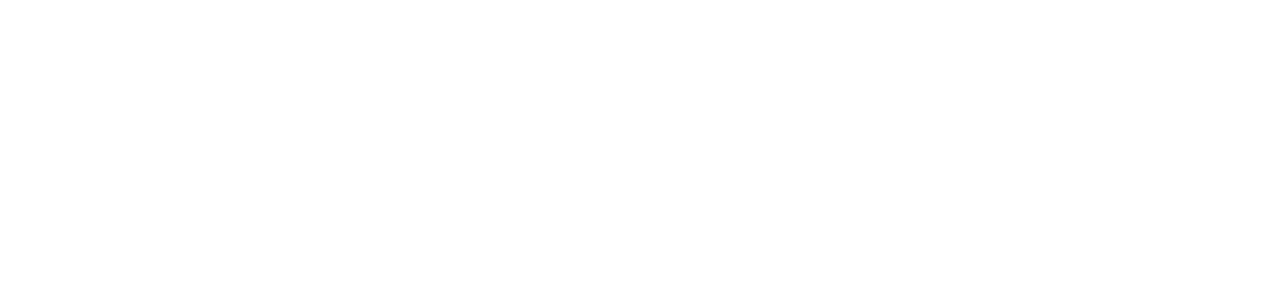
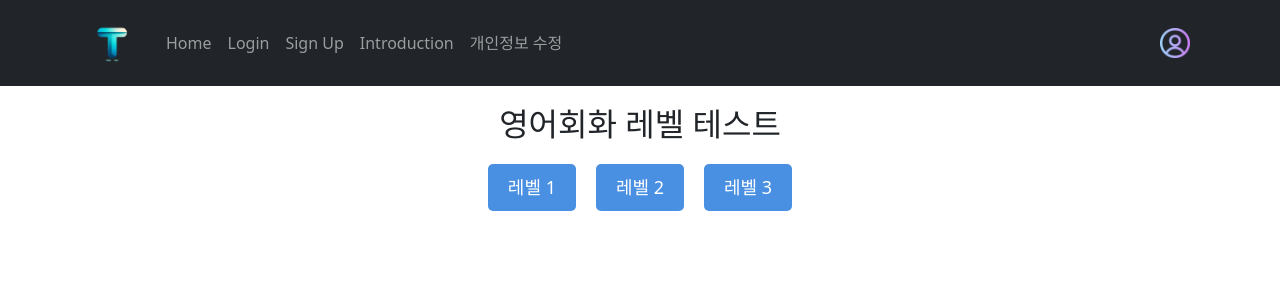
Before and after one commit to Are-U-T/aiengPRJ, a React (Create React App) app in the folder eng_front/: page /leveltest in a window 1280 px wide. Before the commit this address had no page. Shown: the top 300 px of the page. Built offline with nearby package versions, Linux system fonts and the light colour scheme.

Commit message:
프론트
20일프론트 제출

```diff
--- a/eng_front/src/App.js
+++ b/eng_front/src/App.js
@@ -6,6 +6,9 @@
 import 'bootstrap/dist/css/bootstrap.min.css';
 import HeroLeft09 from "./views/Start/HeroLeft09";
 import Change from "./views/InformationChange";
+import LevelTest from "./views/LevelTest";
+import Speach from "./views/Speach";
+import Keyword from "./views/Keyword";
 
 function App() {
   return (
@@ -16,6 +19,9 @@
          <Route path="/signup" element={<SignUp/>}/>
          <Route path="/introduction" element={<Introduction/>}/>
          <Route path="/Change" element={<Change/>}/>
+         <Route path="/leveltest" element={<LevelTest/>}/>
+         <Route path="/speach" element={<Speach/>}/>
+         <Route path="/keyword" element={<Keyword/>}/>
     </Routes>
   );
 }
--- /dev/null
+++ b/eng_front/src/views/Keyword/index.js
@@ -0,0 +1,15 @@
+import React, { useState } from 'react';
+import Navigation from "../Navigation";
+
+function Keyword() {
+
+    return (
+        <>
+            <Navigation/>
+            <h2 style={{ textAlign: 'center', margin: '20px 0' }}>키워드 !</h2>
+
+        </>
+    );
+}
+
+export default Keyword;
--- /dev/null
+++ b/eng_front/src/views/LevelTest/index.js
@@ -0,0 +1,94 @@
+import React, { useState } from 'react';
+import Navigation from "../Navigation";
+
+// 모달 컴포넌트
+function Modal({ isOpen, onClose, children }) {
+    if (!isOpen) return null;
+
+    return (
+        <div style={{
+            position: 'fixed',
+            top: 0,
+            left: 0,
+            right: 0,
+            bottom: 0,
+            backgroundColor: 'rgba(0, 0, 0, 0.5)',
+            display: 'flex',
+            alignItems: 'center',
+            justifyContent: 'center',
+            zIndex: 1000
+        }}>
+            <div style={{
+                background: '#fff',
+                padding: 20,
+                borderRadius: 10,
+                boxShadow: '0 4px 8px rgba(0, 0, 0, 0.1)',
+                width: '60%', // 모달창의 가로 너비를 화면의 60%로 설정
+                height: '90%', // 모달창의 세로 높이를 화면의 90%로 설정
+                maxWidth: '800px', // 최대 가로 너비 제한
+                maxHeight: '95vh', // 최대 세로 높이를 뷰포트 높이의 95%로 설정
+                overflow: 'auto', // 내용이 넘칠 경우 스크롤 가능하도록 설정
+                position: 'relative' // 상대적 위치 설정
+            }}>
+                {children}
+                <button onClick={onClose} style={{
+                    position: 'absolute',
+                    bottom: 10,
+                    right: 10
+                }}>닫기</button>
+            </div>
+        </div>
+
+    );
+}
+
+function LevelInfo({ level }) {
+    switch (level) {
+        case 1:
+            return <p>레벨 1에 대한 설명과 정보입니다.</p>;
+        case 2:
+            return <p>레벨 2에 대한 설명과 정보입니다.</p>;
+        case 3:
+            return <p>레벨 3에 대한 설명과 정보입니다.</p>;
+        default:
+            return null;
+    }
+}
+
+// 레벨 테스트 페이지 컴포넌트
+function LevelTest() {
+    const [selectedLevel, setSelectedLevel] = useState(null);
+
+    return (
+        <>
+            <Navigation/>
+            <h2 style={{ textAlign: 'center', margin: '20px 0' }}>영어회화 레벨 테스트</h2>
+            <div style={{ display: 'flex', justifyContent: 'center', gap: '20px' }}>
+                {[1, 2, 3].map(level => (
+                    <button
+                        key={level}
+                        style={{
+                            padding: '10px 20px',
+                            fontSize: '18px',
+                            cursor: 'pointer',
+                            border: 'none',
+                            borderRadius: '5px',
+                            backgroundColor: '#4A90E2',
+                            color: 'white'
+                        }}
+                        onClick={() => setSelectedLevel(level)}
+                    >
+                        레벨 {level}
+                    </button>
+                ))}
+            </div>
+
+            <Modal isOpen={selectedLevel != null} onClose={() => setSelectedLevel(null)}>
+                <h3>레벨 {selectedLevel} 정보</h3>
+                <LevelInfo level={selectedLevel} />
+            </Modal>
+        </>
+    );
+}
+
+export default LevelTest;
--- a/eng_front/src/views/MainHome/Header/index.js
+++ b/eng_front/src/views/MainHome/Header/index.js
@@ -1,49 +1,6 @@
 import React, {useState} from 'react';
 import logo from './images/logo.png';
 import { Link } from 'react-router-dom';
-
-
-// 모달 컴포넌트 정의
-function Modal({ isOpen, onClose, children }) {
-    if (!isOpen) return null;
-
-    return (
-        <div style={{
-            position: 'fixed',
-            top: 0,
-            left: 0,
-            right: 0,
-            bottom: 0,
-            backgroundColor: 'rgba(0, 0, 0, 0.5)',
-            display: 'flex',
-            alignItems: 'center',
-            justifyContent: 'center',
-            zIndex: 1000
-        }}>
-            <div style={{
-                background: '#fff',
-                padding: 20,
-                borderRadius: 10,
-                boxShadow: '0 4px 8px rgba(0, 0, 0, 0.1)',
-                width: '60%', // 모달창의 가로 너비를 화면의 60%로 설정
-                height: '90%', // 모달창의 세로 높이를 화면의 90%로 설정
-                maxWidth: '800px', // 최대 가로 너비 제한
-                maxHeight: '95vh', // 최대 세로 높이를 뷰포트 높이의 95%로 설정
-                overflow: 'auto', // 내용이 넘칠 경우 스크롤 가능하도록 설정
-                position: 'relative' // 상대적 위치 설정
-            }}>
-                {children}
-                <button onClick={onClose} style={{
-                    position: 'absolute',
-                    bottom: 10,
-                    right: 10
-                }}>닫기</button>
-            </div>
-        </div>
-
-
-    );
-}
 
 function Header(){
     const [isModalOpen, setModalOpen] = useState(false);
@@ -76,7 +33,8 @@
             <div style={{ maxWidth: '1200px', margin: 'auto', padding: '0 40px' }}>
                 <div style={{ display: 'grid', gridTemplateColumns: 'repeat(3, 1fr)', padding: '20px', gap: '20px' }}>
                     {/* 첫 번째 행 */}
-                    <div onClick={() => setModalOpen(true)} style={{ border: '2px solid #dcdcdc', borderRadius: '10px',
+                    <Link to='/leveltest' style={{ textDecoration: 'none', color: 'inherit' }}>
+                    <div style={{ border: '2px solid #dcdcdc', borderRadius: '10px',
                         boxShadow: '0 6px 10px rgba(0,0,0,0.1)', overflow: 'hidden', cursor: 'pointer' }}>
                             <div style={{ padding: '15px', textAlign: 'center' }}>
                                 <h3 style={{ marginBottom: '10px' }}>레벨 테스트</h3>
@@ -84,8 +42,11 @@
                                 <p style={{ marginTop: '10px', color: '#4A90E2', fontSize: '14px' }}>당신의 레벨을 테스트 할 수 있습니다!</p>
                             </div>
                         </div>
+                    </Link>
+
 
                     {/* 두 번째 행 */}
+                    <Link to='/speach' style={{ textDecoration: 'none', color: 'inherit' }}>
                     <div onClick={() => setModalOpen(true)} style={{ border: '2px solid #dcdcdc', borderRadius: '10px',
                         boxShadow: '0 6px 10px rgba(0,0,0,0.1)', overflow: 'hidden', cursor: 'pointer' }}>
                             <div style={{ padding: '15px', textAlign: 'center' }}>
@@ -94,8 +55,10 @@
                                 <p style={{ marginTop: '10px', color: '#4A90E2', fontSize: '14px' }}>스피킹을 합니다!</p>
                             </div>
                         </div>
+                    </Link>
 
                     {/* 세 번째 행 */}
+                    <Link to='/keyword' style={{ textDecoration: 'none', color: 'inherit' }}>
                     <div onClick={() => setModalOpen(true)} style={{ border: '2px solid #dcdcdc', borderRadius: '10px',
                         boxShadow: '0 6px 10px rgba(0,0,0,0.1)', overflow: 'hidden', cursor: 'pointer' }}>
                             <div style={{ padding: '15px', textAlign: 'center' }}>
@@ -104,14 +67,8 @@
                                 <p style={{ marginTop: '10px', color: '#4A90E2', fontSize: '14px' }}>키워드 시험을 봅니다!</p>
                             </div>
                         </div>
+                    </Link>
                 </div>
-
-                {/* 모달 컴포넌트 */}
-                <Modal isOpen={isModalOpen} onClose={() => setModalOpen(false)}>
-
-                    보안학회 시상 결과 추후에 나온다는데,<br/>
-                    언제 발표 될까? tlqkf..
-                </Modal>
             </div>
 
             {/*밑에*/}
--- a/eng_front/src/views/MainHome/Mainarea/index.js
+++ b/eng_front/src/views/MainHome/Mainarea/index.js
@@ -41,12 +41,10 @@
       <h2 className="page-section-heading text-center"
           style={{ marginTop: '40px', fontWeight: 'bold', fontSize: '40px', color: '#333' }}>학습 효과</h2>
 
-      {/* Icon Divider*/}
-      <div className="divider-custom">
-        <div className="divider-custom-line" />
-        <div className="divider-custom-icon"><i className="fas fa-star" /></div>
-        <div className="divider-custom-line" />
-      </div>
+      <div className="divider-custom"/>
+      {/*밑에 띄어쓰기*/}
+
+
       {/* Portfolio Grid Items*/}
       <div className="row justify-content-center">
         {/* Portfolio Item 1*/}
@@ -78,15 +76,6 @@
         </div>
       </div>
     </div>
-
-
-
-
-
-
-
-
-
 
   </section>
 
--- /dev/null
+++ b/eng_front/src/views/Speach/index.js
@@ -0,0 +1,15 @@
+import React, { useState } from 'react';
+import Navigation from "../Navigation";
+
+function Speach() {
+
+    return (
+        <>
+            <Navigation/>
+            <h2 style={{ textAlign: 'center', margin: '20px 0' }}>스피치 !</h2>
+
+        </>
+    );
+}
+
+export default Speach;
```
Also changed, not shown: 1 other file (tests, documents, lock files or other folders).
